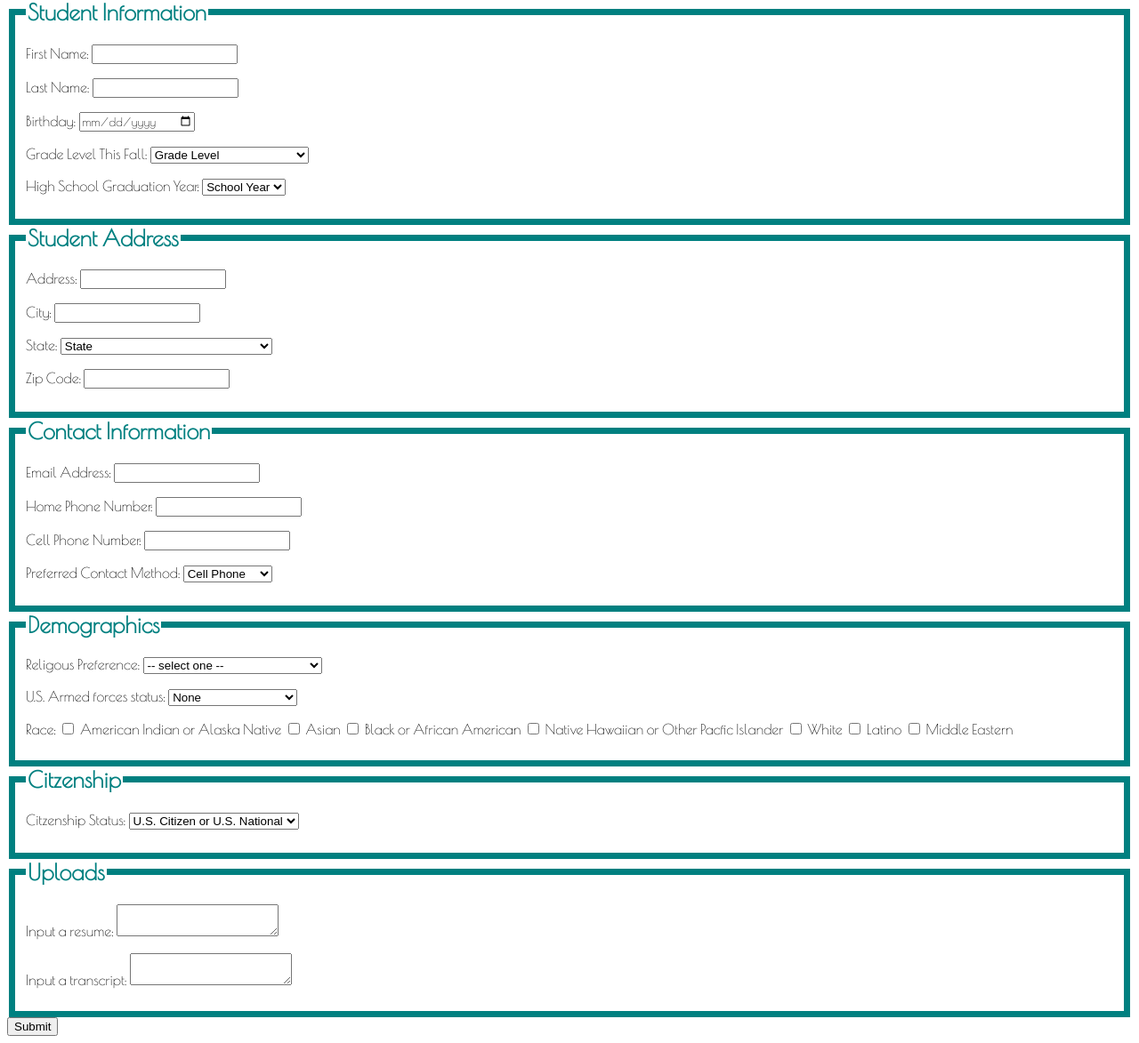
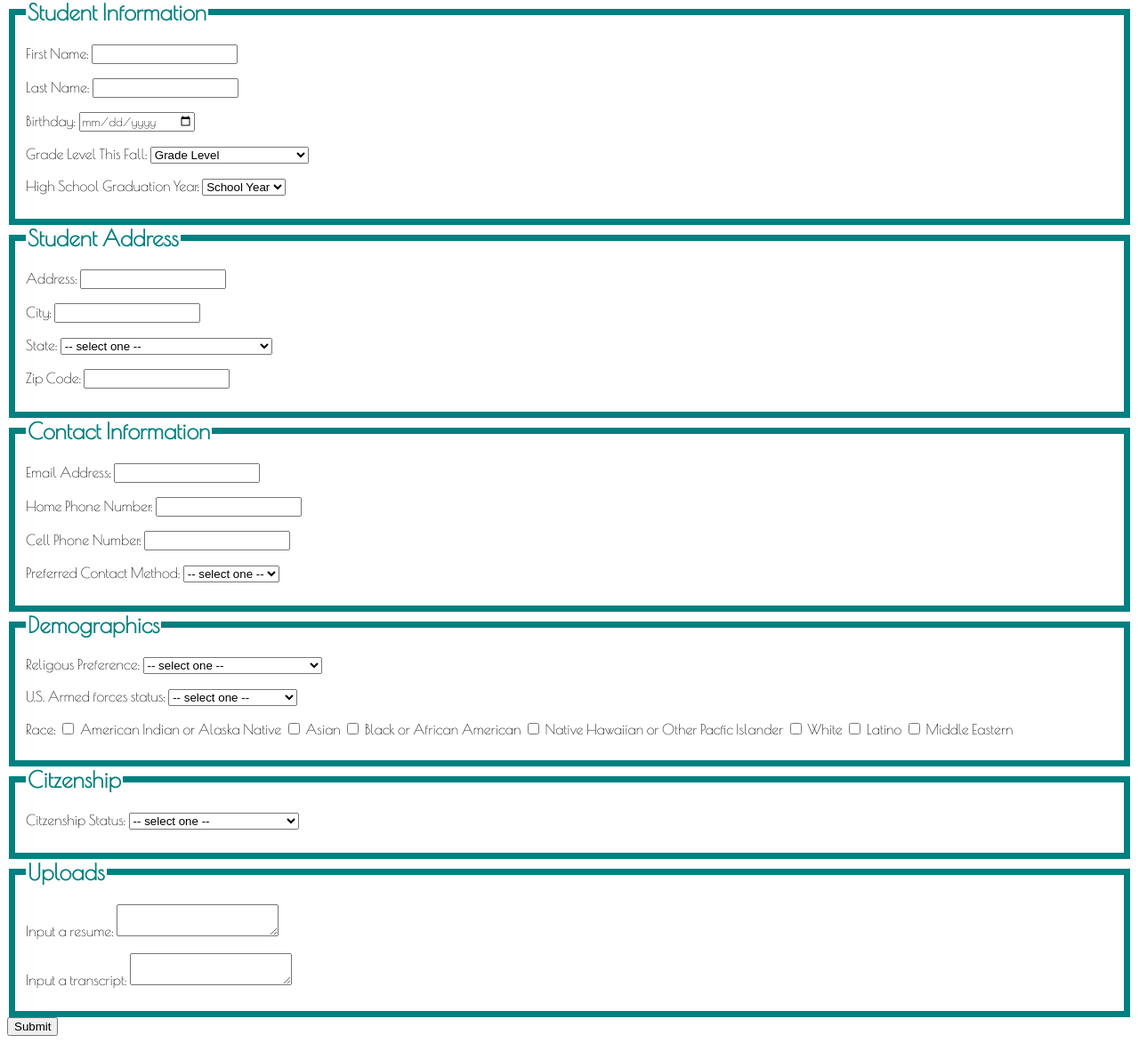
Before and after one commit to jedouard98/scholar-fish, a Python web app: template templates/basic-info.html in a window 1280 px wide. Shown: the part 162-1335 px from the top of the page at 89% size. Run offline with Jinja, Linux system fonts and the light colour scheme; the template is opened without the code that fills it, so the values that code supplies are empty.

Commit message:
CSS sprucing up the pages with some final css

```diff
--- a/assets/stylesheets/scholar-list.css
+++ b/assets/stylesheets/scholar-list.css
@@ -1,11 +1,13 @@
 @import url(https://fonts.googleapis.com/css?family=Poiret+One);
 a:visited{
-  color: teal;
+  color: black;
   font-family:'Poiret One', serif;
+
 }
 a{
   color: teal;
   font-family:'Poiret One', serif;
+  text-decoration: none;
 }
 .header{
   color : white;
--- a/templates/basic-info.html
+++ b/templates/basic-info.html
@@ -75,7 +75,7 @@
         <p>Address: <input type="text" name="address" value="{{address}}"> </p>
         <p>City: <input type="text" name="city" value="{{city}}"> </p>
         <p> State: <select name="states">
-          <option value="State">State</option>
+          <option value="State">-- select one --</option>
         	<option value="AL">Alabama</option>
         	<option value="AK">Alaska</option>
         	<option value="AZ">Arizona</option>
@@ -143,6 +143,7 @@
       <p>Home Phone Number: <input type="tel" name="homephone" value=""></p>
       <p>Cell Phone Number: <input type="tel" name="cellphone" value=""></p>
       <p>Preferred Contact Method: <select class="contactmethod" name="contactmethod">
+        <option value="none">-- select one --</option>
         <option value="cell">Cell Phone</option>
         <option value="home">Home Phone</option>
         <option value="email">Email</option>
@@ -180,6 +181,7 @@
         <option value="Other">Other</option>
       </select>
       <p> U.S. Armed forces status: <select name:"millitary">
+        <option value="selectone">-- select one --</option>
         <option value="none">None</option>
         <option value="currently-serving">Currently Serving</option>
         <option value="previously-served">Previously Served</option>
@@ -197,6 +199,7 @@
     <fieldset>
       <legend>Citzenship</legend>
       <p> Citzenship Status: <select name"citizenship">
+        <option value="None">-- select one --</option>
         <option value="U.S. Citizen">U.S. Citizen or U.S. National</option>
         <option value="U.S. Dual Citizen">U.S. Dual Citizen</option>
         <option value="U.S. Permanent Resident">U.S. Permanent Resident</option>
```
